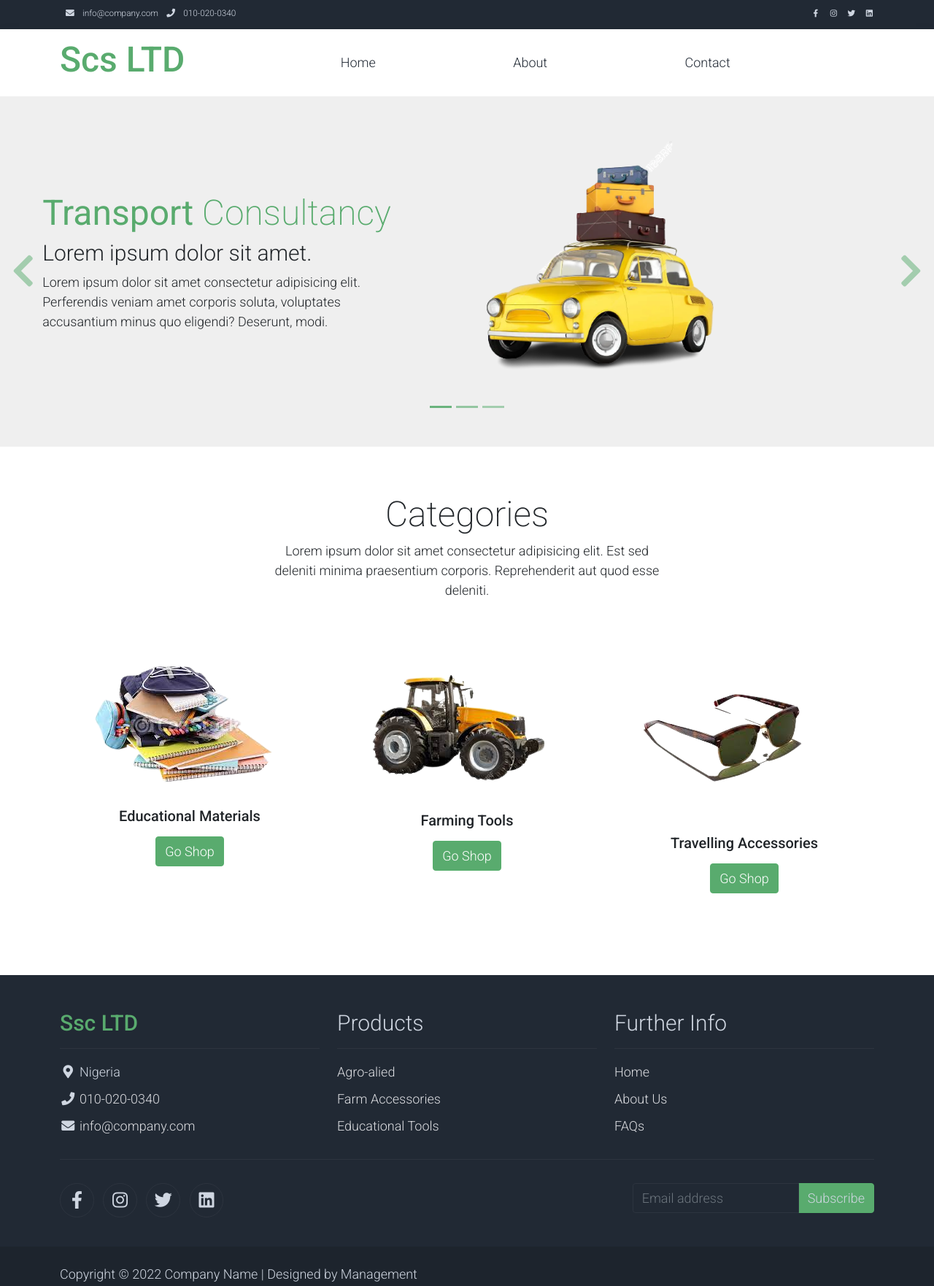
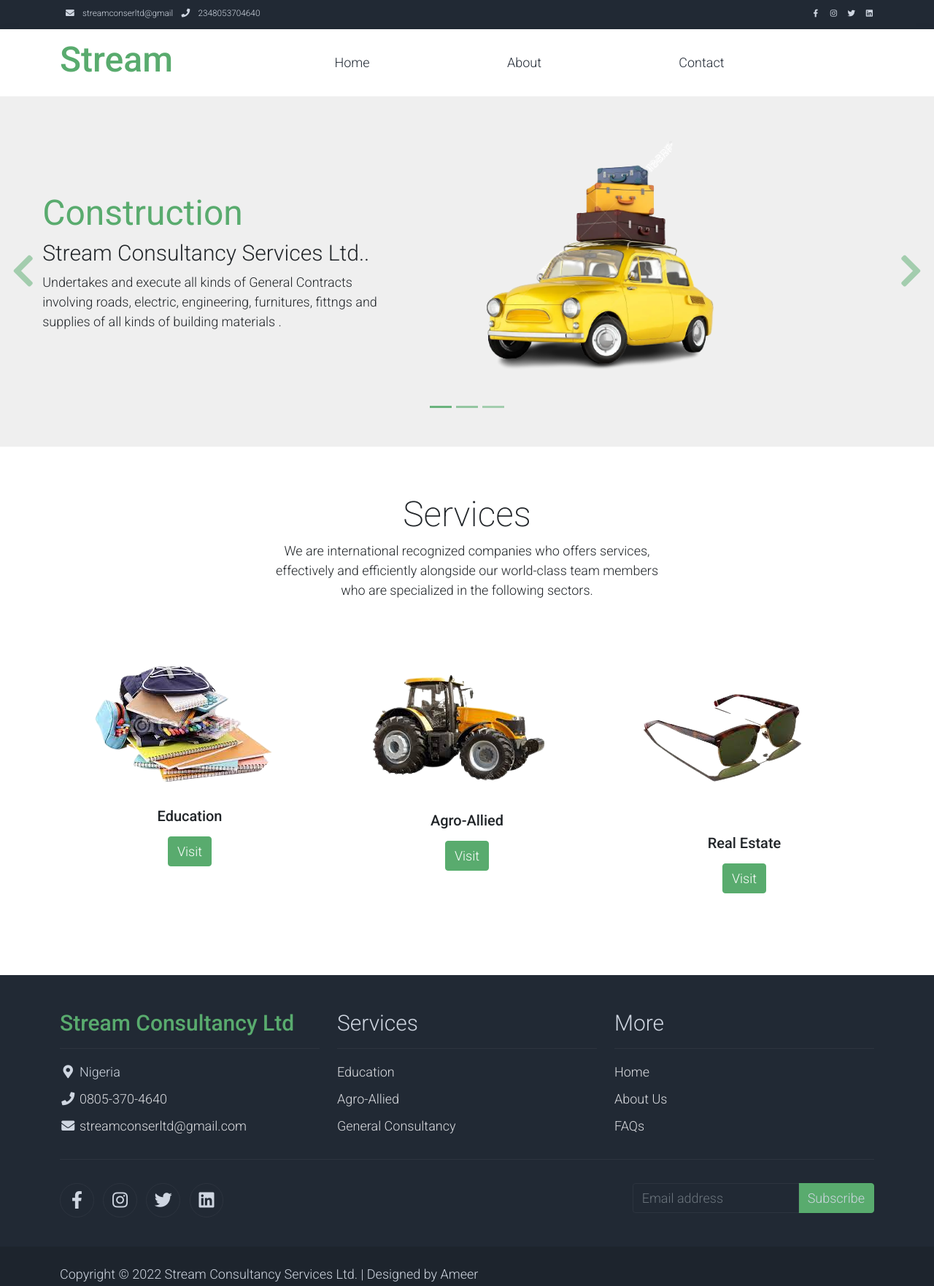
Before and after one commit to mxhdiqaim/Ssc-ltd, a plain HTML site: page index.html in a window 1280 px wide. Shown: the whole page at 73% size. Drawn offline with Linux system fonts and the light colour scheme.

Commit message:
Update index.html

```diff
--- a/index.html
+++ b/index.html
@@ -1,7 +1,7 @@
 <!DOCTYPE html>
 <html lang="en">
   <head>
-    <title>Ssc LTD</title>
+    <title>Stream</title>
     <meta charset="utf-8" />
     <meta name="viewport" content="width=device-width, initial-scale=1" />
 
@@ -36,31 +36,31 @@
             <i class="fa fa-envelope mx-2"></i>
             <a
               class="navbar-sm-brand text-light text-decoration-none"
-              href="mailto:info@company.com"
-              >info@company.com</a
+              href="mailto:streamconserltd@gmail.com"
+              >streamconserltd@gmail</a
             >
             <i class="fa fa-phone mx-2"></i>
             <a
               class="navbar-sm-brand text-light text-decoration-none"
-              href="tel:010-020-0340"
-              >010-020-0340</a
+              href="tel:+2348053704640"
+              >2348053704640</a
             >
           </div>
           <div>
             <a
               class="text-light"
-              href="https://fb.com/templatemo"
+              href="https://fb.com/StreamConsult1"
               target="_blank"
               rel="sponsored"
               ><i class="fab fa-facebook-f fa-sm fa-fw me-2"></i
             ></a>
             <a
               class="text-light"
-              href="https://www.instagram.com/"
+              href="https://www.instagram.com/StreamConsult1"
               target="_blank"
               ><i class="fab fa-instagram fa-sm fa-fw me-2"></i
             ></a>
-            <a class="text-light" href="https://twitter.com/" target="_blank"
+            <a class="text-light" href="https://twitter.com/StreamConsult1" target="_blank"
               ><i class="fab fa-twitter fa-sm fa-fw me-2"></i
             ></a>
             <a
@@ -82,7 +82,7 @@
           class="navbar-brand text-success logo h1 align-self-center"
           href="index.html"
         >
-          Scs LTD
+          Stream
         </a>
 
         <button
@@ -197,12 +197,12 @@
               </div>
               <div class="col-lg-6 mb-0 d-flex align-items-center">
                 <div class="text-align-left align-self-center">
-                  <h1 class="h1 text-success"><b>Transport</b> Consultancy</h1>
-                  <h3 class="h2">Lorem ipsum dolor sit amet.</h3>
+                  <h1 class="h1 text-success"><b>Construction</b></h1>
+                  <h3 class="h2">Stream Consultancy Services Ltd..</h3>
                   <p>
-                    Lorem ipsum dolor sit amet consectetur adipisicing elit.
-                    Perferendis veniam amet corporis soluta, voluptates
-                    accusantium minus quo eligendi? Deserunt, modi.
+                    Undertakes and execute all kinds of General Contracts
+                    involving roads, electric, engineering, furnitures,
+                    fittngs and supplies of all kinds of building materials .
                   </p>
                 </div>
               </div>
@@ -221,12 +221,11 @@
               </div>
               <div class="col-lg-6 mb-0 d-flex align-items-center">
                 <div class="text-align-left">
-                  <h1 class="h1 text-success"><b>Education</b> Consultancy</h1>
-                  <h3 class="h2">Lorem ipsum dolor sit amet.</h3>
+                  <h1 class="h1 text-success"><b>Education</b></h1>
+                  <h3 class="h2">Stream also offers Education Services.</h3>
                   <p>
-                    Lorem, ipsum dolor sit amet consectetur adipisicing elit.
-                    Officiis enim quas neque sint dicta autem, nesciunt fuga
-                    nihil ipsum quo.
+                    Which includes Educational consultancy, mentorship, coaching,
+                    staff trainings, career guidance, and General Consultancy.
                   </p>
                 </div>
               </div>
@@ -248,11 +247,10 @@
                   <h1 class="h1 text-success">
                     <b>Agro-Allied</b> Consultancy
                   </h1>
-                  <h3 class="h2">Lorem ipsum dolor sit amet.</h3>
                   <p>
-                    Lorem ipsum dolor sit amet consectetur adipisicing elit. In
-                    doloremque cumque voluptas magnam itaque assumenda molestias
-                    libero maxime temporibus beatae.
+                    Stream Consultancy Service Ltd. also offers Agro-allied
+                    solutions and tools which includes fertilizers, herbicides,
+                    farming machineries/equipments, among others.
                   </p>
                 </div>
               </div>
@@ -283,11 +281,11 @@
     <section class="container py-5">
       <div class="row text-center pt-3">
         <div class="col-lg-6 m-auto">
-          <h1 class="h1">Categories</h1>
+          <h1 class="h1">Services</h1>
           <p>
-            Lorem ipsum dolor sit amet consectetur adipisicing elit. Est sed
-            deleniti minima praesentium corporis. Reprehenderit aut quod esse
-            deleniti.
+            We are international recognized companies who offers services,
+            effectively and efficiently alongside our world-class team members
+            who are specialized in the following sectors.
           </p>
         </div>
       </div>
@@ -298,8 +296,8 @@
               src="./assets/img/category_img_01.png"
               class="rounded-circle img-fluid"
           /></a>
-          <h5 class="text-center mt-3 mb-3">Educational Materials</h5>
-          <p class="text-center"><a class="btn btn-success">Go Shop</a></p>
+          <h5 class="text-center mt-3 mb-3">Education</h5>
+          <p class="text-center"><a class="btn btn-success">Visit</a></p>
         </div>
         <div class="col-12 col-md-4 p-5 mt-3">
           <a href="#"
@@ -307,8 +305,8 @@
               src="./assets/img/category_img_02.png"
               class="rounded-circle img-fluid"
           /></a>
-          <h2 class="h5 text-center mt-3 mb-3">Farming Tools</h2>
-          <p class="text-center"><a class="btn btn-success">Go Shop</a></p>
+          <h2 class="h5 text-center mt-3 mb-3">Agro-Allied</h2>
+          <p class="text-center"><a class="btn btn-success">Visit</a></p>
         </div>
         <div class="col-12 col-md-4 p-5 mt-3">
           <a href="#"
@@ -316,8 +314,8 @@
               src="./assets/img/category_img_03.png"
               class="rounded-circle img-fluid"
           /></a>
-          <h2 class="h5 text-center mt-3 mb-3">Travelling Accessories</h2>
-          <p class="text-center"><a class="btn btn-success">Go Shop</a></p>
+          <h2 class="h5 text-center mt-3 mb-3">Real Estate</h2>
+          <p class="text-center"><a class="btn btn-success">Visit</a></p>
         </div>
       </div>
     </section>
@@ -329,7 +327,7 @@
         <div class="row">
           <div class="col-md-4 pt-5">
             <h2 class="h2 text-success border-bottom pb-3 border-light logo">
-              Ssc LTD
+              Stream Consultancy Ltd
             </h2>
             <ul class="list-unstyled text-light footer-link-list">
               <li>
@@ -338,14 +336,14 @@
               </li>
               <li>
                 <i class="fa fa-phone fa-fw"></i>
-                <a class="text-decoration-none" href="tel:010-020-0340"
-                  >010-020-0340</a
+                <a class="text-decoration-none" href="tel:0805-370-4640"
+                  >0805-370-4640</a
                 >
               </li>
               <li>
                 <i class="fa fa-envelope fa-fw"></i>
-                <a class="text-decoration-none" href="mailto:info@company.com"
-                  >info@company.com</a
+                <a class="text-decoration-none" href="mailto:streamconserltd@gmail.com"
+                  >streamconserltd@gmail.com</a
                 >
               </li>
             </ul>
@@ -353,22 +351,22 @@
 
           <div class="col-md-4 pt-5">
             <h2 class="h2 text-light border-bottom pb-3 border-light">
-              Products
+              Services
             </h2>
             <ul class="list-unstyled text-light footer-link-list">
-              <li><a class="text-decoration-none" href="#">Agro-alied</a></li>
+              <li><a class="text-decoration-none" href="#">Education</a></li>
               <li>
-                <a class="text-decoration-none" href="#">Farm Accessories</a>
+                <a class="text-decoration-none" href="#">Agro-Allied</a>
               </li>
               <li>
-                <a class="text-decoration-none" href="#">Educational Tools</a>
+                <a class="text-decoration-none" href="#">General Consultancy</a>
               </li>
             </ul>
           </div>
 
           <div class="col-md-4 pt-5">
             <h2 class="h2 text-light border-bottom pb-3 border-light">
-              Further Info
+              More
             </h2>
             <ul class="list-unstyled text-light footer-link-list">
               <li><a class="text-decoration-none" href="#">Home</a></li>
@@ -392,7 +390,7 @@
                 <a
                   class="text-light text-decoration-none"
                   target="_blank"
-                  href="http://facebook.com/"
+                  href="http://facebook.com/StreamConsult1"
                   ><i class="fab fa-facebook-f fa-lg fa-fw"></i
                 ></a>
               </li>
@@ -402,7 +400,7 @@
                 <a
                   class="text-light text-decoration-none"
                   target="_blank"
-                  href="https://www.instagram.com/"
+                  href="https://www.instagram.com/StreamConsult1"
                   ><i class="fab fa-instagram fa-lg fa-fw"></i
                 ></a>
               </li>
@@ -412,7 +410,7 @@
                 <a
                   class="text-light text-decoration-none"
                   target="_blank"
-                  href="https://twitter.com/"
+                  href="https://twitter.com/StreamConsult1"
                   ><i class="fab fa-twitter fa-lg fa-fw"></i
                 ></a>
               </li>
@@ -450,7 +448,7 @@
           <div class="row pt-2">
             <div class="col-12">
               <p class="text-left text-light">
-                Copyright &copy; 2022 Company Name | Designed by Management
+                Copyright &copy; 2022 Stream Consultancy Services Ltd. | Designed by Ameer
               </p>
             </div>
           </div>
```
